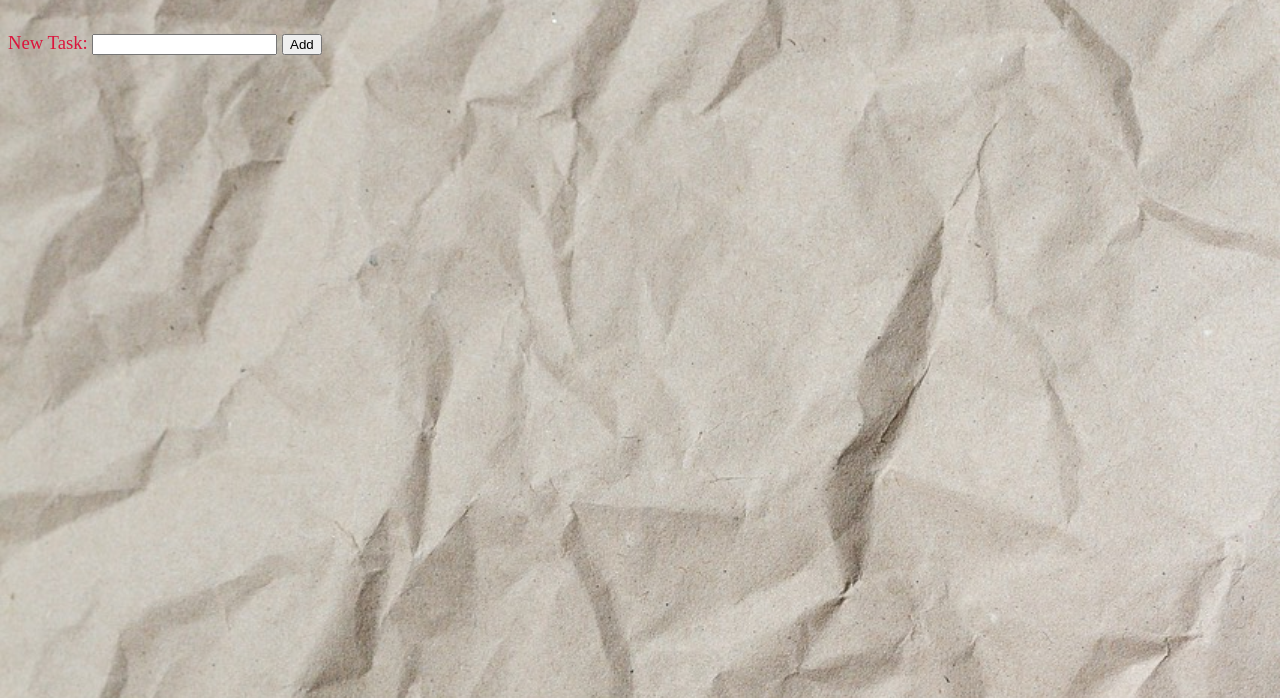
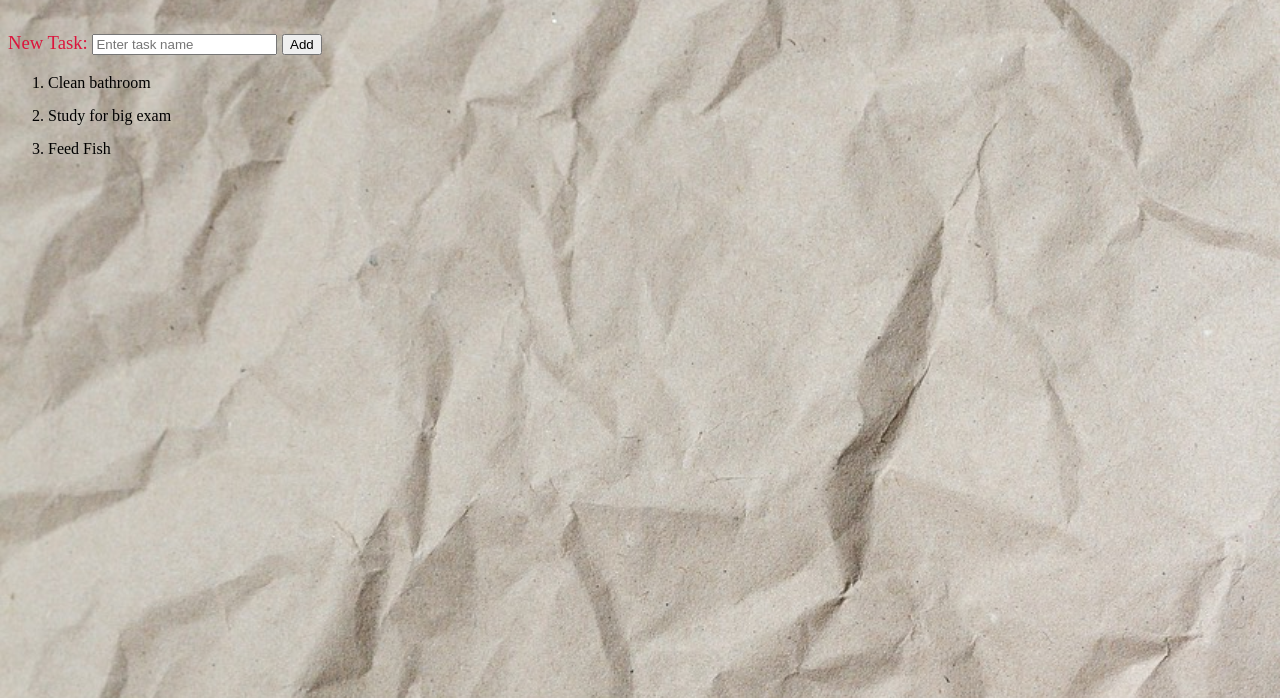
Before and after one commit to WonderGeekWoman/10.03Lab_JavaScriptinBrowser-Pt2, a website: page index.html in a window 1280 px wide. Shown: the part 102-800 px from the top of the page. Drawn offline with Linux system fonts and the light colour scheme; files that its build step writes are made by us from their sources; files whose address does not match are found by name.

Commit message:
working on it

```diff
--- a/index.html
+++ b/index.html
@@ -15,10 +15,16 @@
 
   <p id="taskarea">
     New Task:
-    <input type="text" name="newtask" id="newtask, placeholder="Enter task name">
+    <input type="text" name="newtask" id="newtask" placeholder="Enter task name">
     <input type="button" value="Add">
+  </p>
 
-  </p>
+  <ol>
+    <li>Clean bathroom</li>
+    <li>Study for big exam</li>
+    <li>Feed Fish</li>
+  </ol>
+
 
 
 
```
Also changed, not shown: dist/script.js, dist/style.css.
